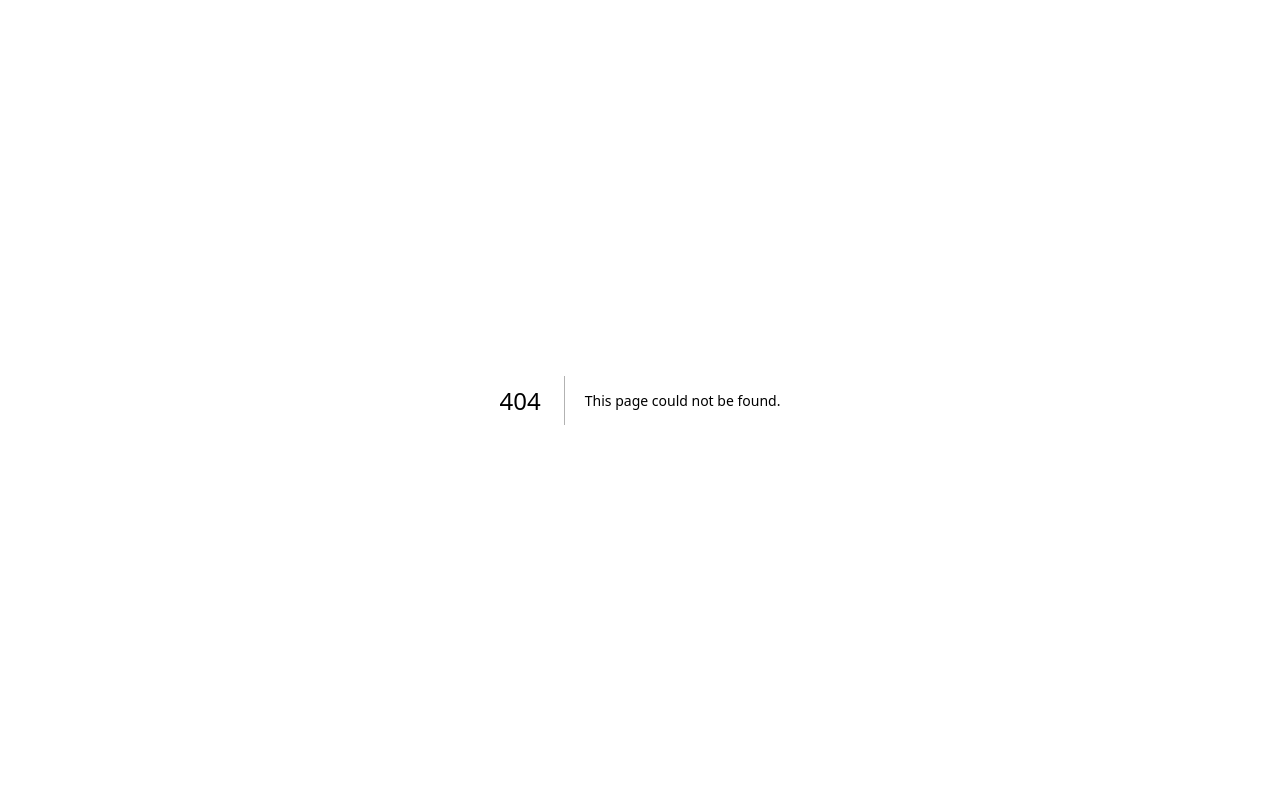
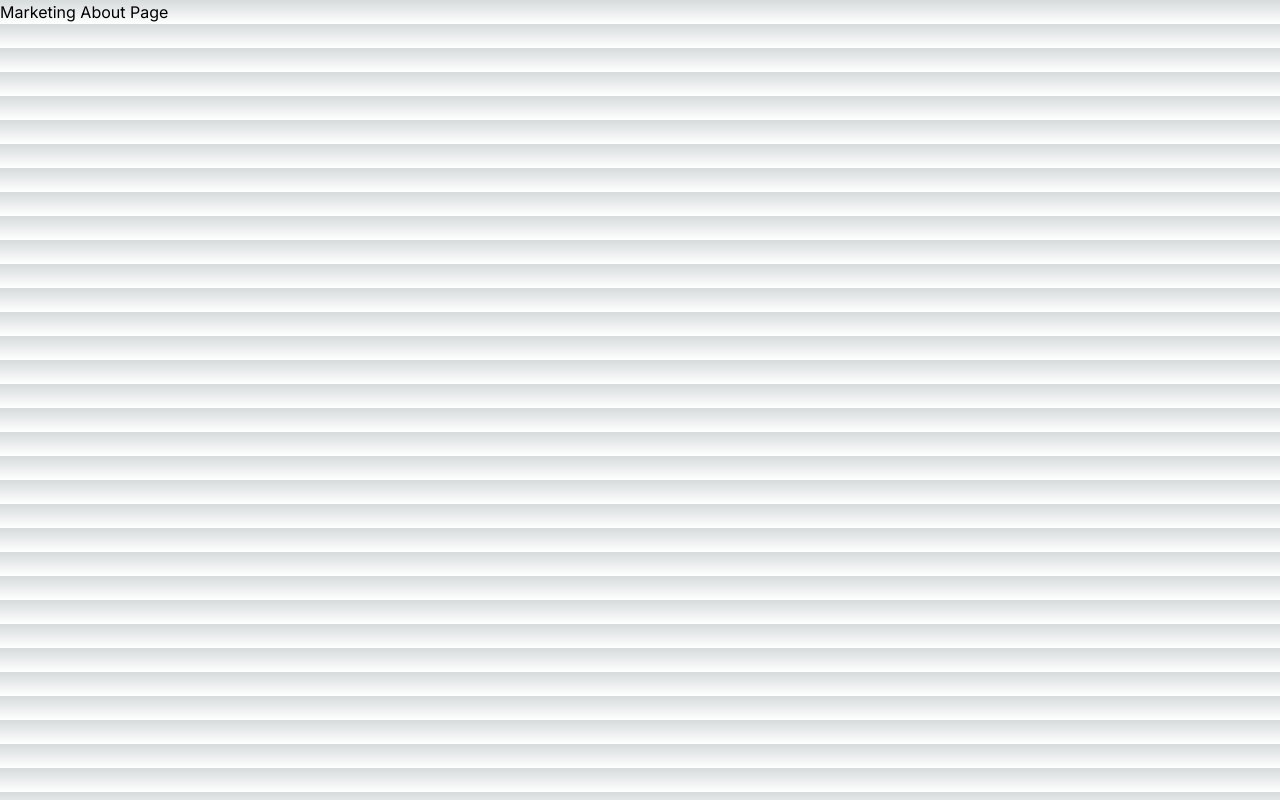
Before and after one commit to muneebulislam/learn-next, a Next.js app in the folder my-first-app/: page /about in a window 1280 px wide. Before the commit this address had no page. Built offline with nearby package versions, Linux system fonts and the light colour scheme.

Commit message:
create dashboard and blog

```diff
--- /dev/null
+++ b/my-first-app/app/(marketing)/about/page.jsx
@@ -0,0 +1,7 @@
+import React from 'react'
+
+export default function MarketingAboutPage() {
+  return (
+    <div>Marketing About Page</div>
+  )
+}
--- /dev/null
+++ b/my-first-app/app/(marketing)/marketingFirst/page.jsx
@@ -0,0 +1,7 @@
+import React from 'react'
+
+export default function MarketingBlogPage() {
+  return (
+    <div>Marketing Blog Page</div>
+  )
+}
--- a/my-first-app/app/blog/PostList.jsx
+++ b/my-first-app/app/blog/PostList.jsx
@@ -5,7 +5,7 @@ export default function PostList({ posts }) {
     <ul>
       {posts.map((post) => (
         <li key={post.id}>
-          <Link href={`/blog/${post.slug}`}>{post.title}</Link>
+          <Link href={`/blog/${post.id}`}>{post.title}</Link>
         </li>
       ))}
     </ul>
--- /dev/null
+++ b/my-first-app/app/blog/[[...blogId]]/page.jsx
@@ -0,0 +1,3 @@
+export default function Page({ params }) {
+    return <div>Blog posts with optional route: </div>;
+  }
--- a/my-first-app/app/blog/page.jsx
+++ b/my-first-app/app/blog/page.jsx
@@ -1,10 +1,10 @@
 import React from 'react';
 import PostList from './PostList';
 export default function blogPage() {
-    const posts = [{id: 1, slug: 's1', title: 'title1'}, {id: 2, slug: 's2',title: 'title2'}, {id: 3, slug: 's3',title: 'title3'}];
+    const posts = [{id: 1, title: 'title1'}, {id: 2,title: 'title2'}, {id: 3,title: 'title3'}];
   return (
     <>
-     <div>blogPage</div>
+     <div>blogPage </div>
      < PostList posts = {posts}/>
     </>
 
--- /dev/null
+++ b/my-first-app/app/dashboard/error.jsx
@@ -0,0 +1,27 @@
+'use client'; // Error components must be Client Components
+
+import { useEffect } from 'react';
+
+export default function Error({
+  error,
+  reset,
+}) {
+  useEffect(() => {
+    // Log the error to an error reporting service
+    console.error(error);
+  }, [error]);
+
+  return (
+    <div>
+      <h2>Something went wrong!</h2>
+      <button
+        onClick={
+          // Attempt to recover by trying to re-render the segment
+          () => reset()
+        }
+      >
+        Try again
+      </button>
+    </div>
+  );
+}
--- /dev/null
+++ b/my-first-app/app/dashboard/loading.jsx
@@ -0,0 +1,9 @@
+export default function Loading() {
+    // You can add any UI inside Loading, including a Skeleton.
+    // return <LoadingSkeleton />;
+    return(
+        <>
+        <p>Loading!</p>
+        </>
+    )
+  }
--- /dev/null
+++ b/my-first-app/app/global-error.jsx
@@ -0,0 +1,15 @@
+'use client';
+
+export default function GlobalError({
+  error,
+  reset,
+}) {
+  return (
+    <html>
+      <body>
+        <h2>Something went wrong!</h2>
+        <button onClick={() => reset()}>Try again</button>
+      </body>
+    </html>
+  );
+}
```
